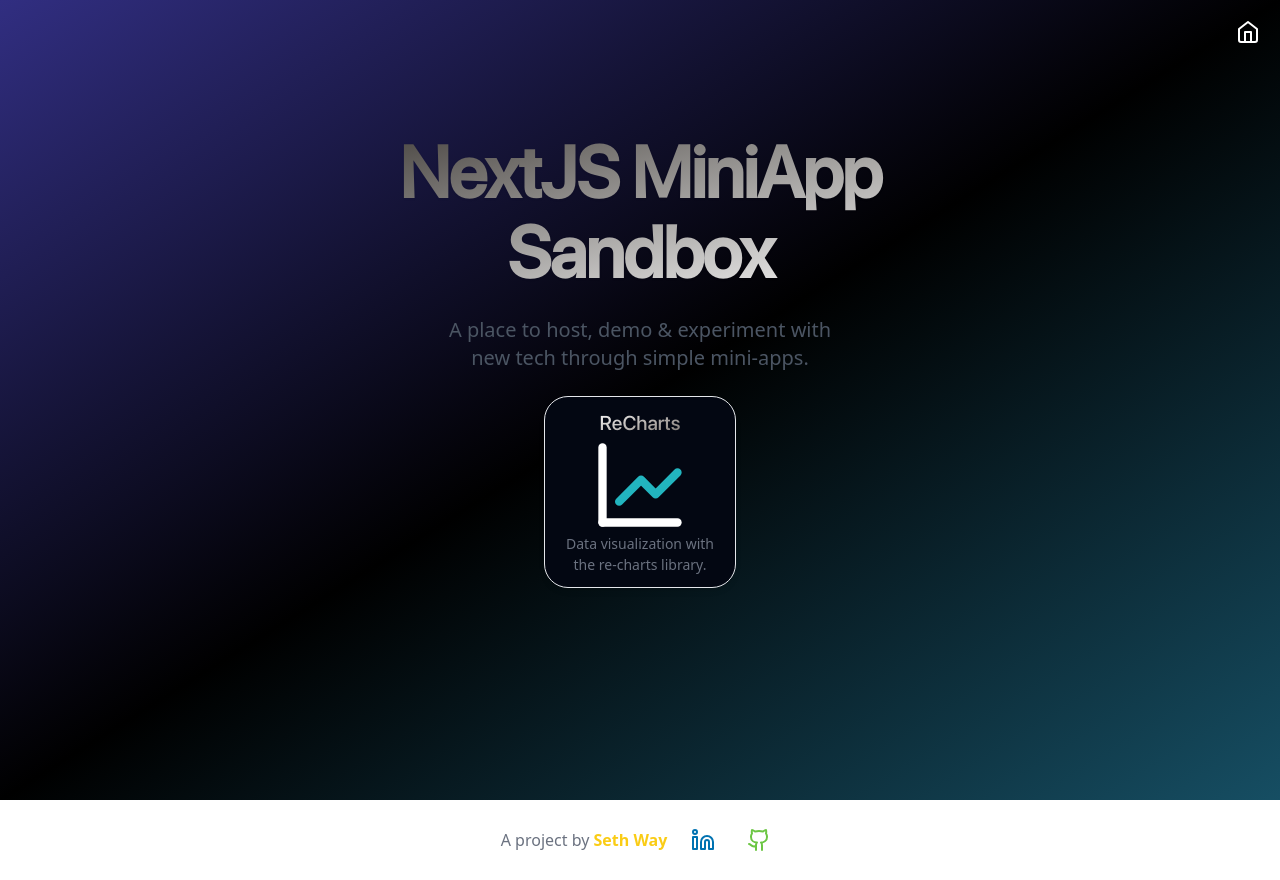
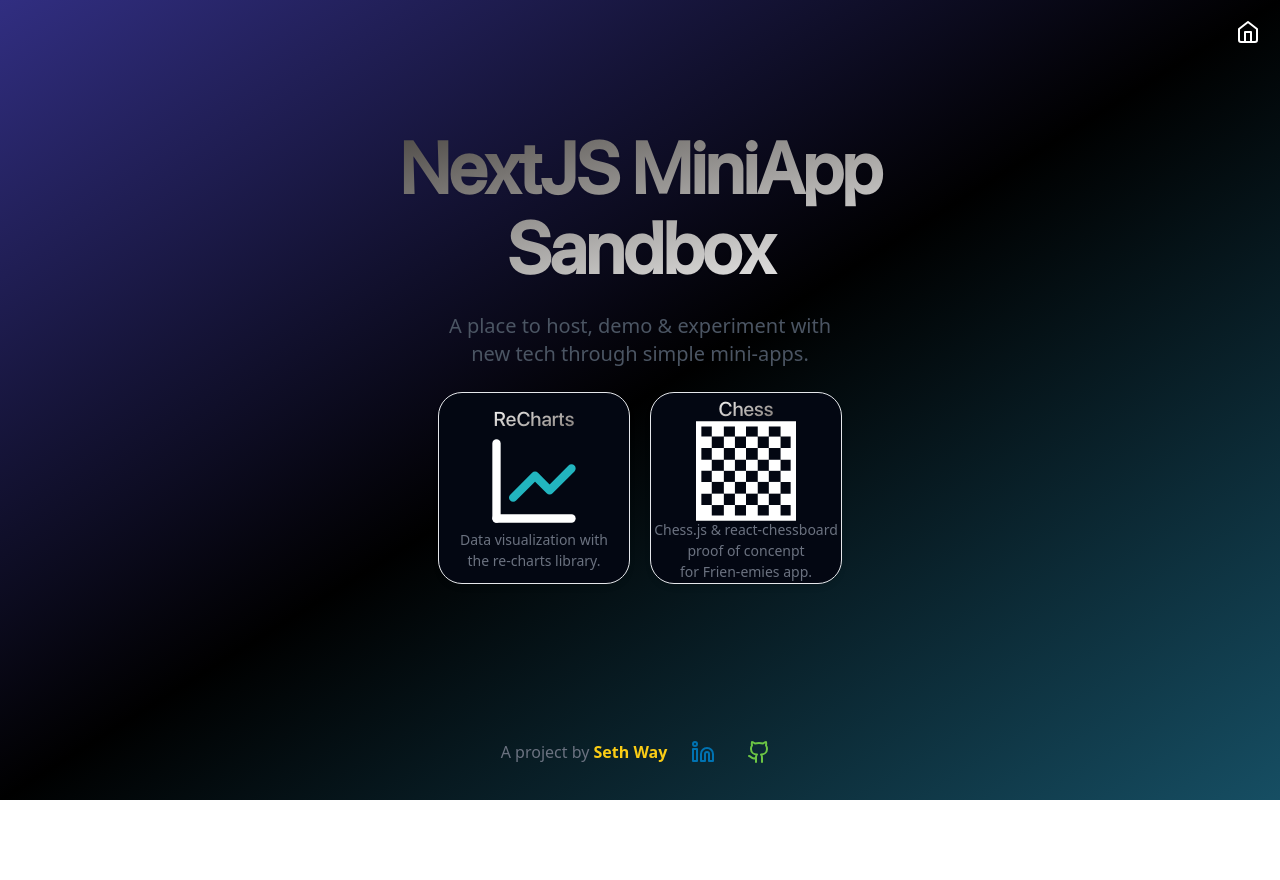
Before and after one commit to seth-way/mini-app-sandbox, a Next.js app: page / in a window 1280 px wide. After the commit the page ends 800 px from the top, so only its background shows below. Built offline with nearby package versions, Linux system fonts and the light colour scheme.

Commit message:
add chess mini-app

```diff
--- /dev/null
+++ b/app/chess/page.tsx
@@ -0,0 +1,43 @@
+"use client";
+import { useState } from "react";
+import { Chess, ShortMove, Square } from "chess.js";
+import { Chessboard } from "react-chessboard";
+
+export default function ChessGame() {
+  const [game, setGame] = useState(new Chess());
+
+  function makeAMove(move: ShortMove | string) {
+    const gameCopy = { ...game };
+    const result = gameCopy.move(move);
+    setGame(gameCopy);
+    return result;
+  }
+
+  function makeRandomMove() {
+    const possibleMoves = game.moves();
+    if (game.game_over() || game.in_draw() || possibleMoves.length === 0)
+      return;
+    const randomIndex = Math.floor(Math.random() * possibleMoves.length);
+    makeAMove(possibleMoves[randomIndex]);
+  }
+
+  function onDrop(sourceSquare: Square, targetSquare: Square): boolean {
+    const move = makeAMove({
+      from: sourceSquare,
+      to: targetSquare,
+      promotion: "q", // always promote to a queen for example simplicity
+    });
+
+    // illegal move
+    if (move === null) return false;
+    console.log(game.fen());
+    setTimeout(makeRandomMove, 200);
+    return true;
+  }
+
+  return (
+    <div className="h-64 w-64">
+      <Chessboard position={game.fen()} onPieceDrop={onDrop} />
+    </div>
+  );
+}
--- a/app/layout.tsx
+++ b/app/layout.tsx
@@ -21,11 +21,11 @@ export default async function RootLayout({
   return (
     <html lang="en">
       <body className={cx(sfPro.variable, inter.variable)}>
-          <div className="fixed h-screen w-full bg-gradient-to-br from-indigo-900 via-black to-cyan-900 -z-10" />
+        <div className="fixed -z-10 h-screen w-full bg-gradient-to-br from-indigo-900 via-black to-cyan-900" />
         <Suspense fallback="...">
           <Navbar />
         </Suspense>
-          <main className="flex min-h-screen w-full flex-col items-center justify-center py-32">
+        <main className="flex min-h-[80%] w-full flex-col items-center justify-center py-32">
           {children}
         </main>
         <Footer />
--- a/app/page.tsx
+++ b/app/page.tsx
@@ -27,9 +27,14 @@ export default function Home() {
             img="recharts"
             redirectPath="reCharts"
           />
+          <AppCard
+            title="Chess"
+            description="Chess.js & react-chessboard proof of concenpt for Frien-emies app."
+            img="chess"
+            redirectPath="chess"
+          />
         </div>
       </div>
-      <div className="my-10 grid w-full max-w-screen-xl animate-fade-up grid-cols-1 gap-5 px-5 md:grid-cols-3 xl:px-0"></div>
     </>
   );
 }
--- a/components/layout/footer.tsx
+++ b/components/layout/footer.tsx
@@ -1,7 +1,7 @@
 import { Github, Linkedin } from "lucide-react";
 export default function Footer() {
   return (
-    <div className="absolute flex w-full items-center justify-center gap-4 py-5 text-center">
+    <div className="absolute flex max-h-[10%] w-full items-center justify-center gap-4 py-5 text-center">
       <p className="text-gray-500">
         A project by{" "}
         <a
--- a/package.json
+++ b/package.json
@@ -15,11 +15,13 @@
     "@radix-ui/react-dialog": "^1.0.5",
     "@radix-ui/react-popover": "^1.0.7",
     "@radix-ui/react-tooltip": "^1.0.7",
+    "@types/chess.js": "^0.13.4",
     "@types/node": "18.11.18",
     "@types/react": "18.2.24",
     "@types/react-dom": "18.2.8",
     "@vercel/analytics": "^0.1.11",
     "@vercel/og": "^0.0.26",
+    "chess.js": "^0.13.4",
     "classnames": "^2.3.2",
     "clsx": "^2.0.0",
     "csv-parse": "^5.5.6",
@@ -31,6 +33,7 @@
     "ms": "^2.1.3",
     "next": "14.2",
     "react": "18.3.1",
+    "react-chessboard": "^4.7.2",
     "react-dom": "18.3.1",
     "react-markdown": "^8.0.7",
     "react-simple-wheel-picker": "^1.2.0",
```
Also changed, not shown: public/static/images/chess.svg (added), 1 other file (tests, documents, lock files or other folders). Lines whose indentation alone changed are shown as unchanged.
